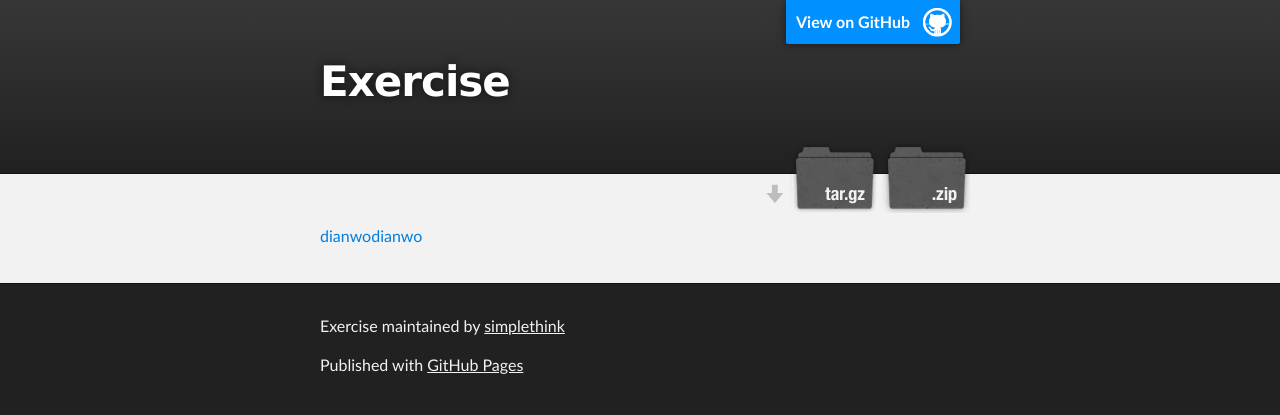
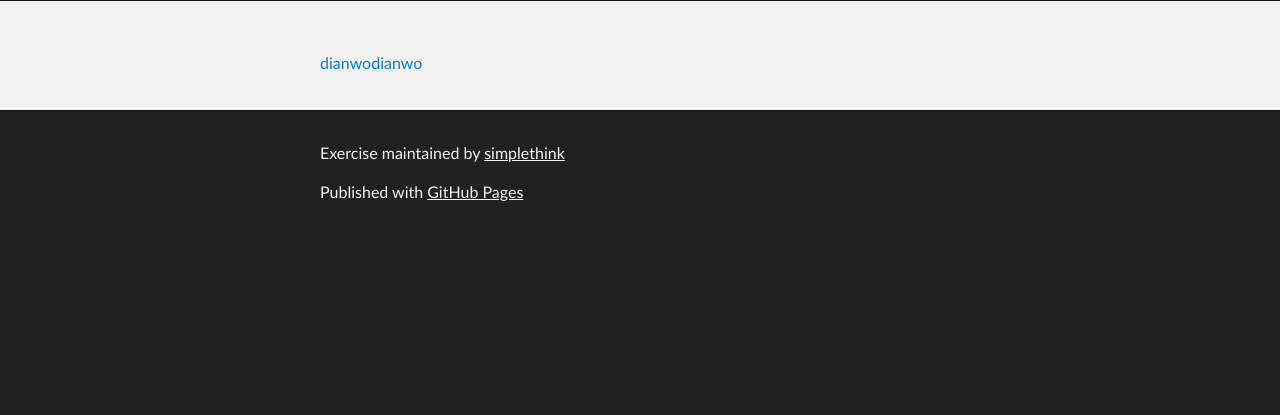
Before and after one commit to simplethink/exercise, a plain HTML site: page index.html in a window 1280 px wide. Drawn offline with Linux system fonts and the light colour scheme.

Commit message:
Update index.html

```diff
--- a/index.html
+++ b/index.html
@@ -13,25 +13,10 @@
 
   <body>
 
-    <!-- HEADER -->
-    <div id="header_wrap" class="outer">
-        <header class="inner">
-          <a id="forkme_banner" href="https://github.com/simplethink/exercise">View on GitHub</a>
-
-          <h1 id="project_title">Exercise</h1>
-          <h2 id="project_tagline"></h2>
-
-            <section id="downloads">
-              <a class="zip_download_link" href="https://github.com/simplethink/exercise/zipball/master">Download this project as a .zip file</a>
-              <a class="tar_download_link" href="https://github.com/simplethink/exercise/tarball/master">Download this project as a tar.gz file</a>
-            </section>
-        </header>
-    </div>
-
     <!-- MAIN CONTENT -->
     <div id="main_content_wrap" class="outer">
       <section id="main_content" class="inner">
-        <p><a href="baidu.com">dianwodianwo</a></p>
+        <p><a href="https://baidu.com">dianwodianwo</a></p>
       </section>
     </div>
 
```
